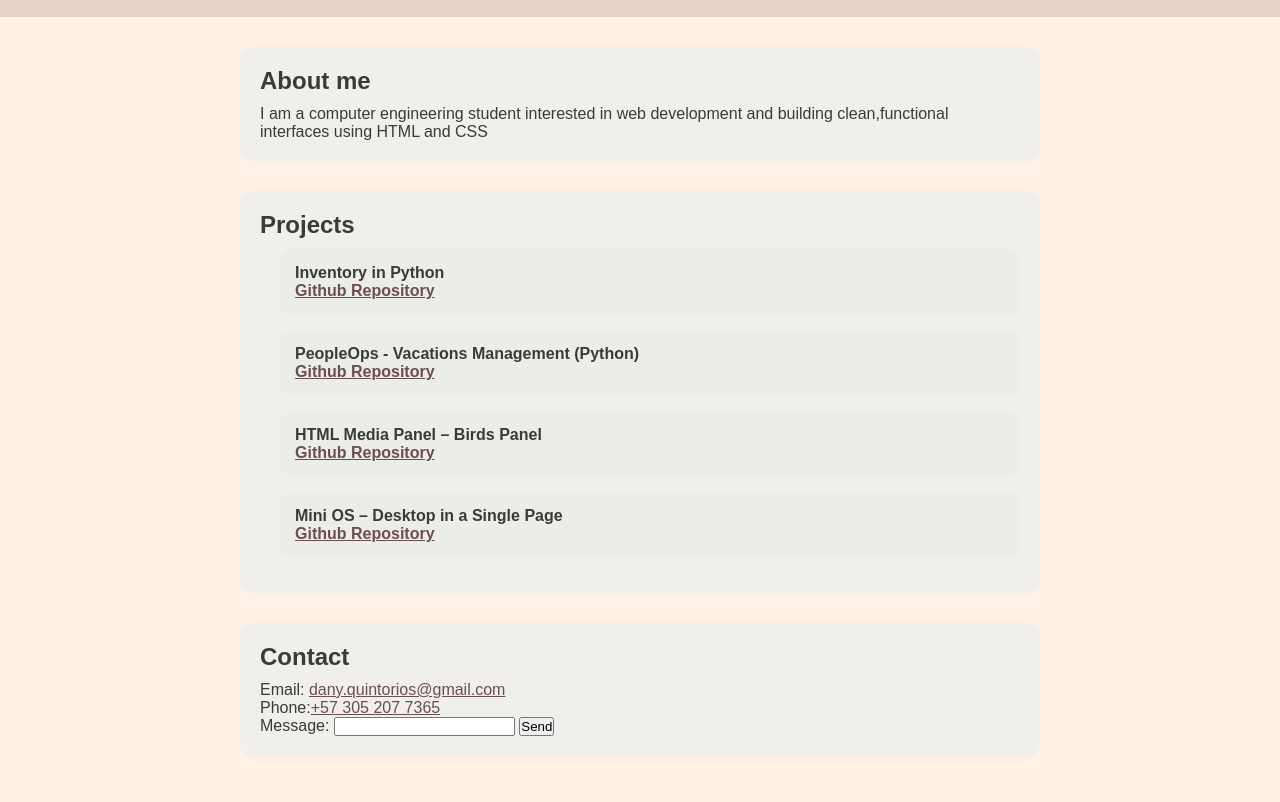
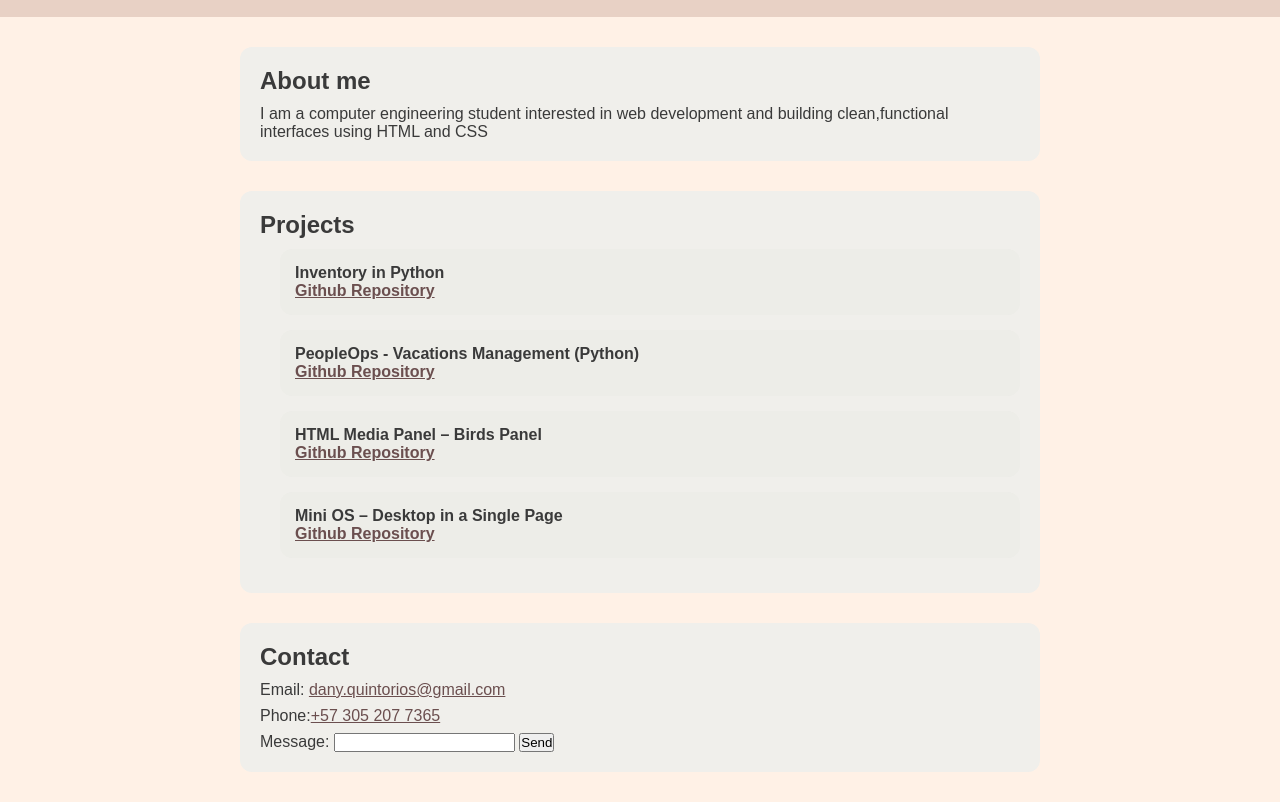
Before and after one commit to dquintor/UserHistory_M2, a plain HTML site: page index.html in a window 1280 px wide. Shown: the part 88-890 px from the top of the page. Drawn offline with Linux system fonts and the light colour scheme.

Commit message:
Adding comments to css styles

```diff
--- a/styles.css
+++ b/styles.css
@@ -1,4 +1,7 @@
-:root{
+/* =========================
+   Color palette variables
+   ========================= */
+:root {
   --powder-petal: #e8d1c5ff;
   --powder-petal-2: #eddcd2ff;
   --linen: #fff1e6ff;
@@ -8,108 +11,133 @@
   --text-dark: #3a3a3a;
 }
 
-*{
-    box-sizing:border-box;
-    margin:0;
-    padding:0;
+/* =========================
+   Global reset & box model
+   ========================= */
+* {
+  box-sizing: border-box;
+  margin: 0;
+  padding: 0;
 }
 
-body{
-    font-family:'Arial',sans-serif;
+/* =========================
+   Base page styles
+   ========================= */
+body {
+  font-family: 'Arial', sans-serif;
   background-color: var(--linen);
-    color:var(--text-dark)
+  color: var(--text-dark);
 }
 
-header{
+/* =========================
+   Header & navigation
+   ========================= */
+header {
   background-color: var(--powder-petal);
   padding: 20px;
   text-align: center;
 }
 
-nav ul{
+nav ul {
   list-style: none;
   display: flex;
   justify-content: center;
-    gap:20px;
+  gap: 20px;
   margin-top: 10px;
 }
 
 nav a {
   text-decoration: none;
-    color:var(--text-dark);
+  color: var(--text-dark);
   font-weight: bold;
 }
 
-nav a:hover{
+nav a:hover {
   color: #8a6f64;
 }
 
+/* =========================
+   Section layout
+   ========================= */
 section {
   background-color: var(--parchment);
-    margin:30px auto;
+  margin: 30px auto;
   padding: 20px;
   max-width: 800px;
   border-radius: 12px;
 }
 
-
-section h2{
+section h2 {
   margin-bottom: 10px;
 }
 
-section ul{
+/* =========================
+   Lists inside sections
+   ========================= */
+section ul {
   margin-left: 20px;
 }
 
-section ul li{
+section ul li {
   margin-bottom: 8px;
 }
 
-section ul a{
+section ul a {
   color: #6b4f4f;
 }
 
-section ul a:hover{
+section ul a:hover {
   color: #b08968;
 }
 
-article{
+/* =========================
+   Articles (pets cards)
+   ========================= */
+article {
   background-color: var(--parchment-2);
   padding: 15px;
   margin-bottom: 20px;
   border-radius: 12px;
 }
 
-article img{
+article img {
   width: 100%;
   max-width: 300px;
   display: block;
   margin: 0 auto 10px;
   border-radius: 16px;
-    box-shadow: 0 4px 10px rgba(0,0,0,0.15);
+  box-shadow: 0 4px 10px rgba(0, 0, 0, 0.15);
 }
 
-#contact p{
-    margin: bottom 8px;
+/* =========================
+   Contact section
+   ========================= */
+#contact p {
+  margin-bottom: 8px; /* fixed invalid margin property */
 }
 
-#contact a{
-    color: #6b4f4f
+#contact a {
+  color: #6b4f4f;
 }
 
-#contact a:hover{
-    color: #b08968
+#contact a:hover {
+  color: #b08968;
 }
 
-
-a[href="index.html"]{
+/* =========================
+   Back to portfolio link
+   ========================= */
+a[href="index.html"] {
   display: block;
   text-align: center;
   margin: 40px 0;
   font-weight: bold;
 }
 
-#projects ul{
+/* =========================
+   Projects section styling
+   ========================= */
+#projects ul {
   list-style: none;
   padding-left: 0;
 }
@@ -121,7 +149,7 @@ a[href="index.html"]{
   border-radius: 12px;
 }
 
-#projects a{
+#projects a {
   color: #6b4f4f;
   font-weight: bold;
 }
```
Lines whose indentation alone changed are shown as unchanged.
